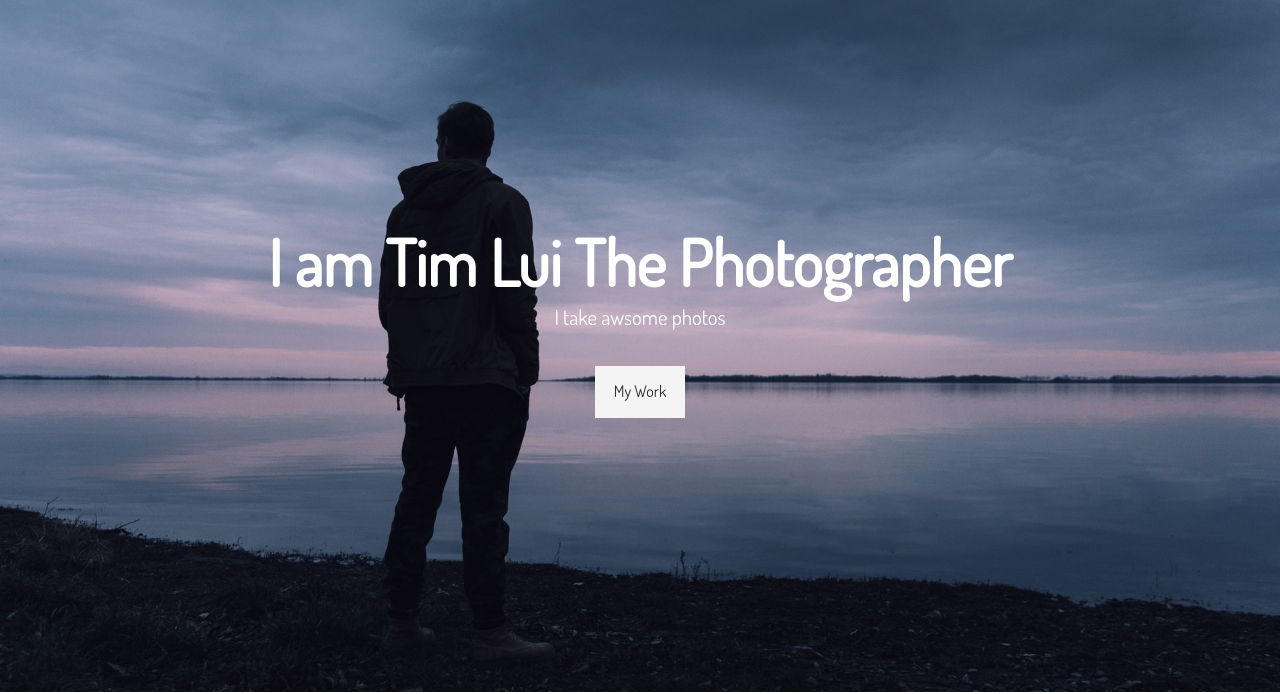
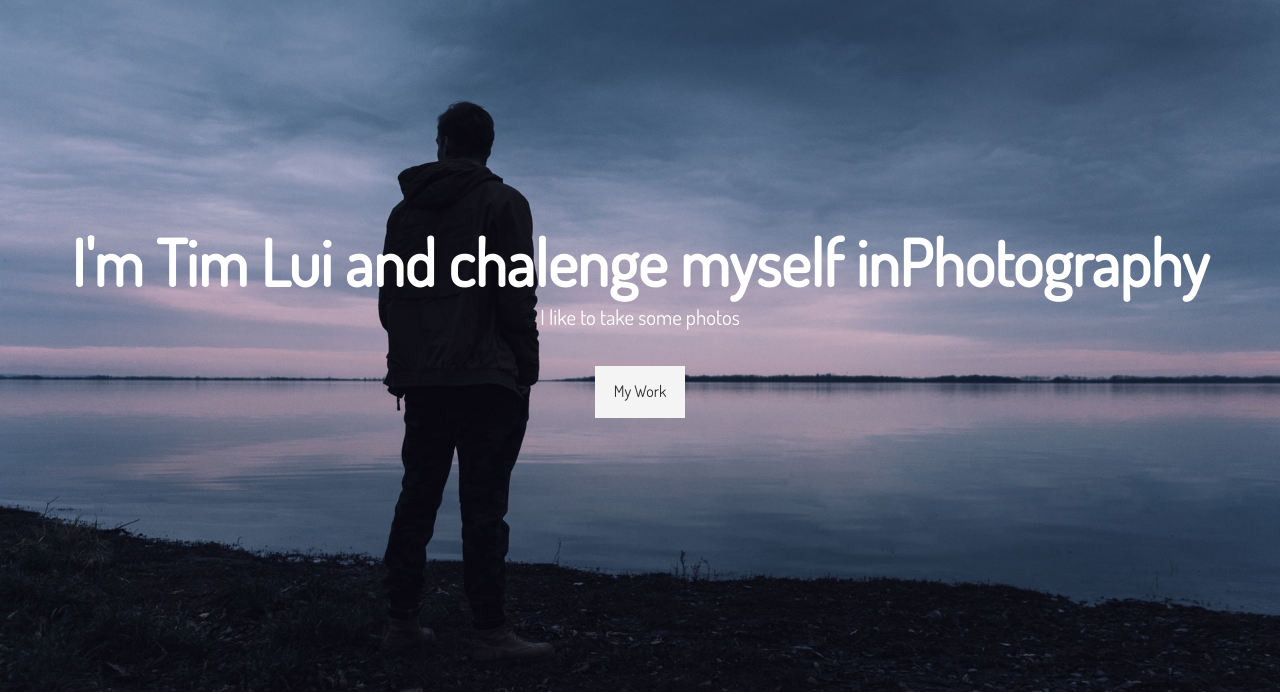
Before and after one commit to Old2Shatterhand/Portfolio-Website, a website: page dist/index.html in a window 1280 px wide. Shown: the part 108-802 px from the top of the page. Drawn offline with Linux system fonts and the light colour scheme.

Commit message:
update index.html

```diff
--- a/dist/index.html
+++ b/dist/index.html
@@ -22,8 +22,8 @@
 					</ul>
 				</nav>
 				<div class="header-content">
-					<h1>I am Tim Lui The <span class="txt-type" data-wait="3000" data-words='["Photographer", "Developer", "Designer"]'></span></h1>
-					<p class="lead">I take awsome photos</p>
+					<h1>I'm Tim Lui and chalenge myself in<span class="txt-type" data-wait="3000" data-words='["Photography", "Development", "Design"]'></span></h1>
+					<p class="lead">I like to take some photos</p>
 					<a href="work.html" class="btn-light">My Work</a>
 				</div>
 			</div>
```
